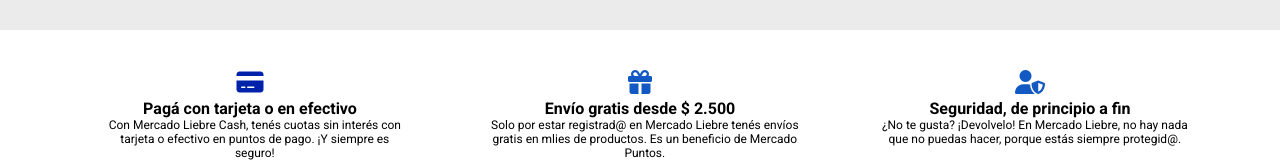
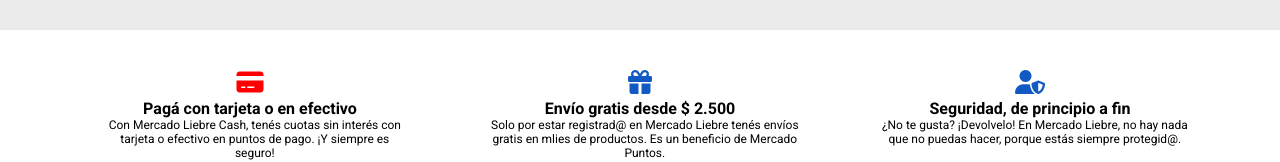
Before and after one commit to DamianDuarte/TP-MercadoLiebre, a website: page views/home.html in a window 1280 px wide. In both pictures the pointer is over the icon 250 px from the left and 1442 px from the top of the page. Shown: the part 1361-1523 px from the top of the page. Drawn offline with Linux system fonts and the light colour scheme; files whose address does not match are found by name.

Commit message:
color de footer cambiado a rojo

```diff
--- a/public/css/animacionesFooter.css
+++ b/public/css/animacionesFooter.css
@@ -1,3 +1,3 @@
 .home__body__footer div:hover i{
-    color: #0022AA;
+    color: red;
 }
```
